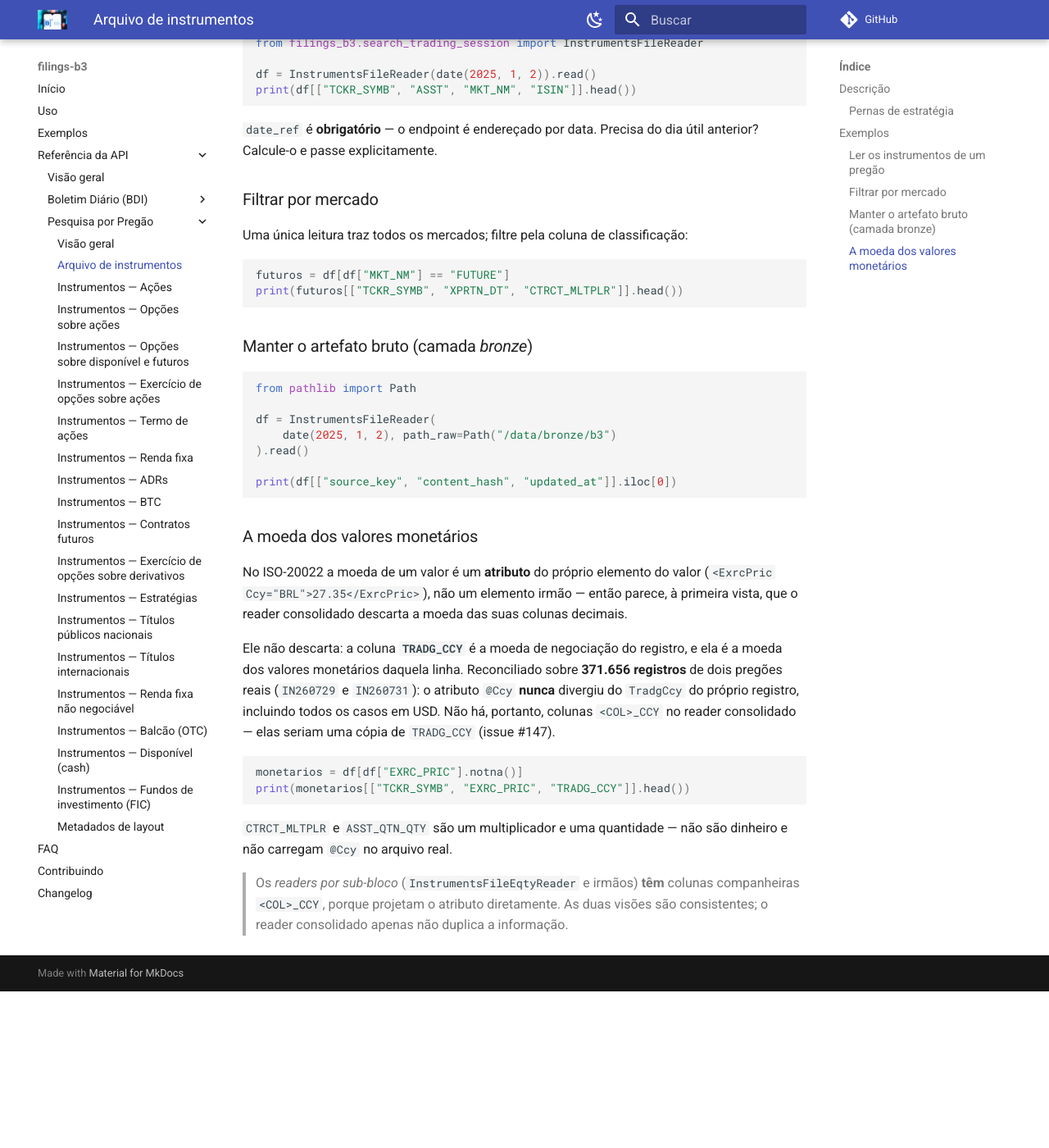
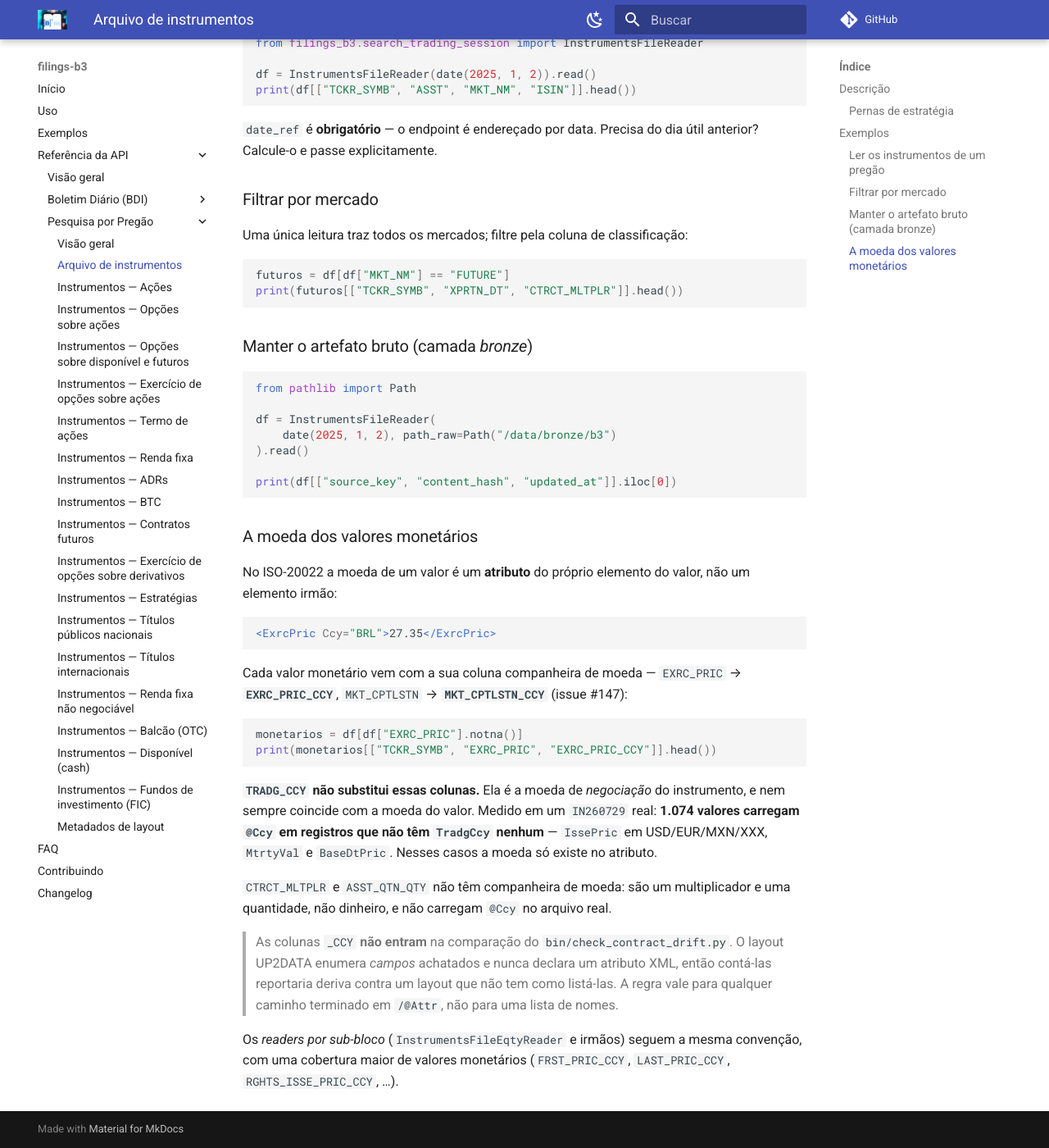
Before and after one commit to guilhermegor/filings-b3, an MkDocs documentation site: the page built from docs/api/search_trading_session/instruments_file.md, in a window 1280 px wide and 1400 px high, scrolled down 1414 px. Shown: the whole window at 82% size. Built offline with MkDocs 1.6.1 and Material for MkDocs 9.7.7, drawn with Linux system fonts in a browser that asks for light colours; comment, search, counter and statistics services are not loaded; the version menu is left out; before the commit the page ends 2623 px from its top, so only the background shows below that.

Commit message:
fix: trazer a moeda dos valores monetarios como coluna propria
No ISO-20022 a moeda de um valor e um ATRIBUTO do elemento do valor, nao um
irmao, entao um caminho que le o texto do elemento nao a enxerga - e a coluna
do valor continua parecendo cheia. Por isso o reader consolidado embarcou
142.164 precos sem moeda ao longo de varias releases.

Entram EXRC_PRIC_CCY e MKT_CPTLSTN_CCY, cada uma colada ao seu valor. Zero
orfaos nos dois sentidos, nos dois pregoes reais.

Reversao de rumo dentro do proprio branch: a primeira abordagem fechava a #147
sem colunas, alegando que TRADG_CCY ja recuperava a moeda, apoiada em 371.656
registros com zero divergencia. A medicao varria uma lista de tags escolhida a
mao que excluia justamente as tags onde a invariante falha. Enumerando todos
os atributos, o mesmo arquivo tem 1.074 valores com moeda em registros sem
TradgCcy nenhum (IssePric, MtrtyVal, BaseDtPric) - ali a moeda so existe no
atributo.

O oraculo de deriva passa a excluir colunas derivadas de atributo pela FORMA
do caminho, nao por lista de nomes: um layout achatado enumera campos e nunca
declara um atributo XML, entao conta-las reportaria deriva por ler mais da
fonte. O conjunto comparado segue 52.

Auditoria dos 18 readers ja entregues nos dois pregoes: 17 limpos, a unica
lacuna era esta. Fora da familia de instrumentos nao ha reader XML.

Regra permanente registrada em _internal/config/contracts/CLAUDE.md.

````diff
--- a/docs/api/search_trading_session/instruments_file.md
+++ b/docs/api/search_trading_session/instruments_file.md
@@ -84,24 +84,33 @@
 
 ### A moeda dos valores monetários
 
-No ISO-20022 a moeda de um valor é um **atributo** do próprio elemento do valor
-(`<ExrcPric Ccy="BRL">27.35</ExrcPric>`), não um elemento irmão — então parece, à primeira vista,
-que o reader consolidado descarta a moeda das suas colunas decimais.
+No ISO-20022 a moeda de um valor é um **atributo** do próprio elemento do valor, não um elemento
+irmão:
 
-Ele não descarta: a coluna **`TRADG_CCY`** é a moeda de negociação do registro, e ela é a moeda dos
-valores monetários daquela linha. Reconciliado sobre **371.656 registros** de dois pregões reais
-(`IN260729` e `IN260731`): o atributo `@Ccy` **nunca** divergiu do `TradgCcy` do próprio registro,
-incluindo todos os casos em USD. Não há, portanto, colunas `<COL>_CCY` no reader consolidado — elas
-seriam uma cópia de `TRADG_CCY` (issue #147).
+```xml
+<ExrcPric Ccy="BRL">27.35</ExrcPric>
+```
+
+Cada valor monetário vem com a sua coluna companheira de moeda — `EXRC_PRIC` → **`EXRC_PRIC_CCY`**,
+`MKT_CPTLSTN` → **`MKT_CPTLSTN_CCY`** (issue #147):
 
 ```python
 monetarios = df[df["EXRC_PRIC"].notna()]
-print(monetarios[["TCKR_SYMB", "EXRC_PRIC", "TRADG_CCY"]].head())
+print(monetarios[["TCKR_SYMB", "EXRC_PRIC", "EXRC_PRIC_CCY"]].head())
 ```
 
-`CTRCT_MLTPLR` e `ASST_QTN_QTY` são um multiplicador e uma quantidade — não são dinheiro e não
-carregam `@Ccy` no arquivo real.
+**`TRADG_CCY` não substitui essas colunas.** Ela é a moeda de *negociação* do instrumento, e nem
+sempre coincide com a moeda do valor. Medido em um `IN260729` real: **1.074 valores carregam `@Ccy`
+em registros que não têm `TradgCcy` nenhum** — `IssePric` em USD/EUR/MXN/XXX, `MtrtyVal` e
+`BaseDtPric`. Nesses casos a moeda só existe no atributo.
 
-> Os *readers por sub-bloco* (`InstrumentsFileEqtyReader` e irmãos) **têm** colunas companheiras
-> `<COL>_CCY`, porque projetam o atributo diretamente. As duas visões são consistentes; o reader
-> consolidado apenas não duplica a informação.
+`CTRCT_MLTPLR` e `ASST_QTN_QTY` não têm companheira de moeda: são um multiplicador e uma
+quantidade, não dinheiro, e não carregam `@Ccy` no arquivo real.
+
+> As colunas `_CCY` **não entram** na comparação do `bin/check_contract_drift.py`. O layout UP2DATA
+> enumera *campos* achatados e nunca declara um atributo XML, então contá-las reportaria deriva
+> contra um layout que não tem como listá-las. A regra vale para qualquer caminho terminado em
+> `/@Attr`, não para uma lista de nomes.
+
+Os *readers por sub-bloco* (`InstrumentsFileEqtyReader` e irmãos) seguem a mesma convenção, com uma
+cobertura maior de valores monetários (`FRST_PRIC_CCY`, `LAST_PRIC_CCY`, `RGHTS_ISSE_PRIC_CCY`, …).
````
Also changed, not shown: docs/backlog/ccy-recovered-by-tradg-ccy_20260803_080902.md (+71 -42 lines), src/filings_b3/_internal/config/contracts/CLAUDE.md (+44 -0 lines), 5 other files.
